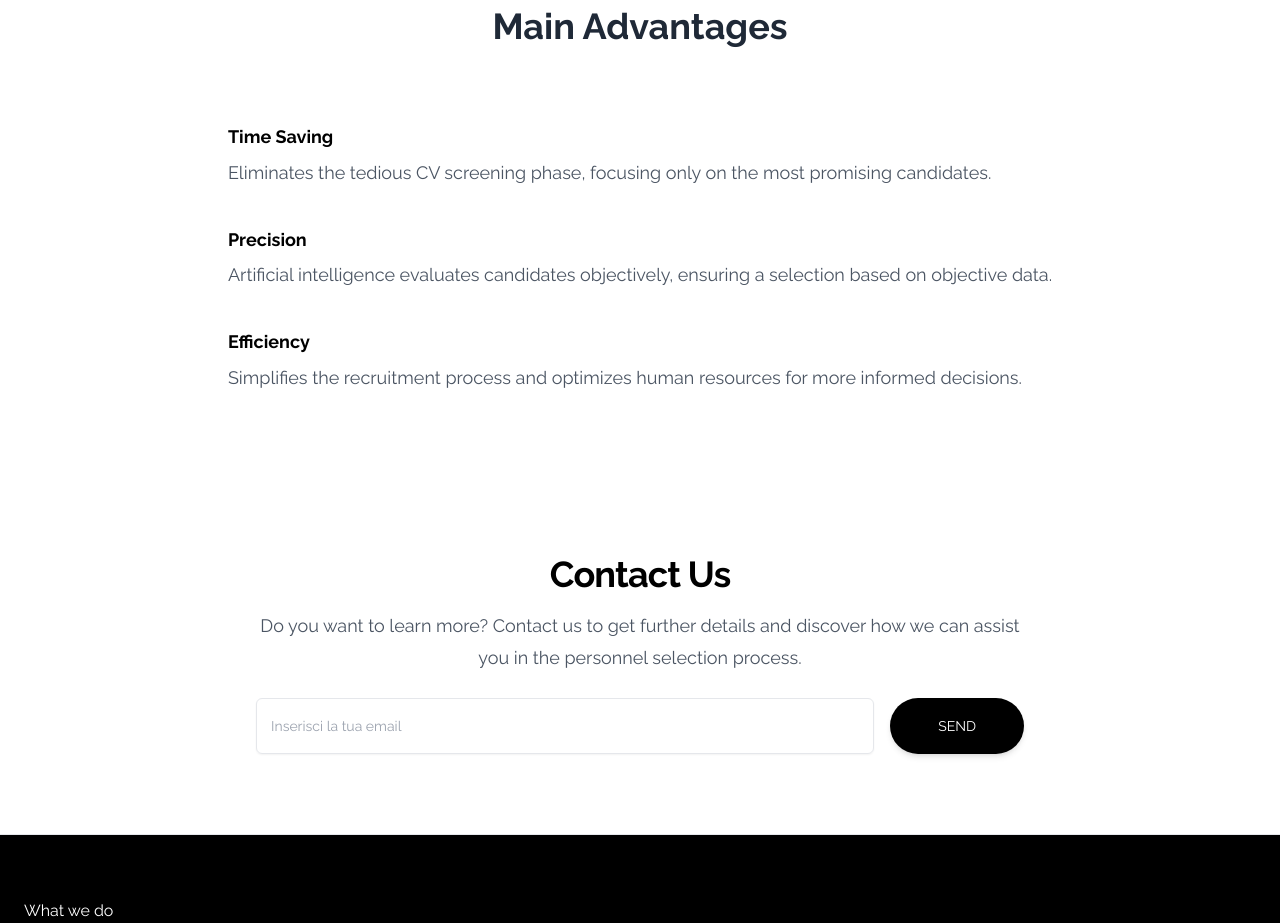
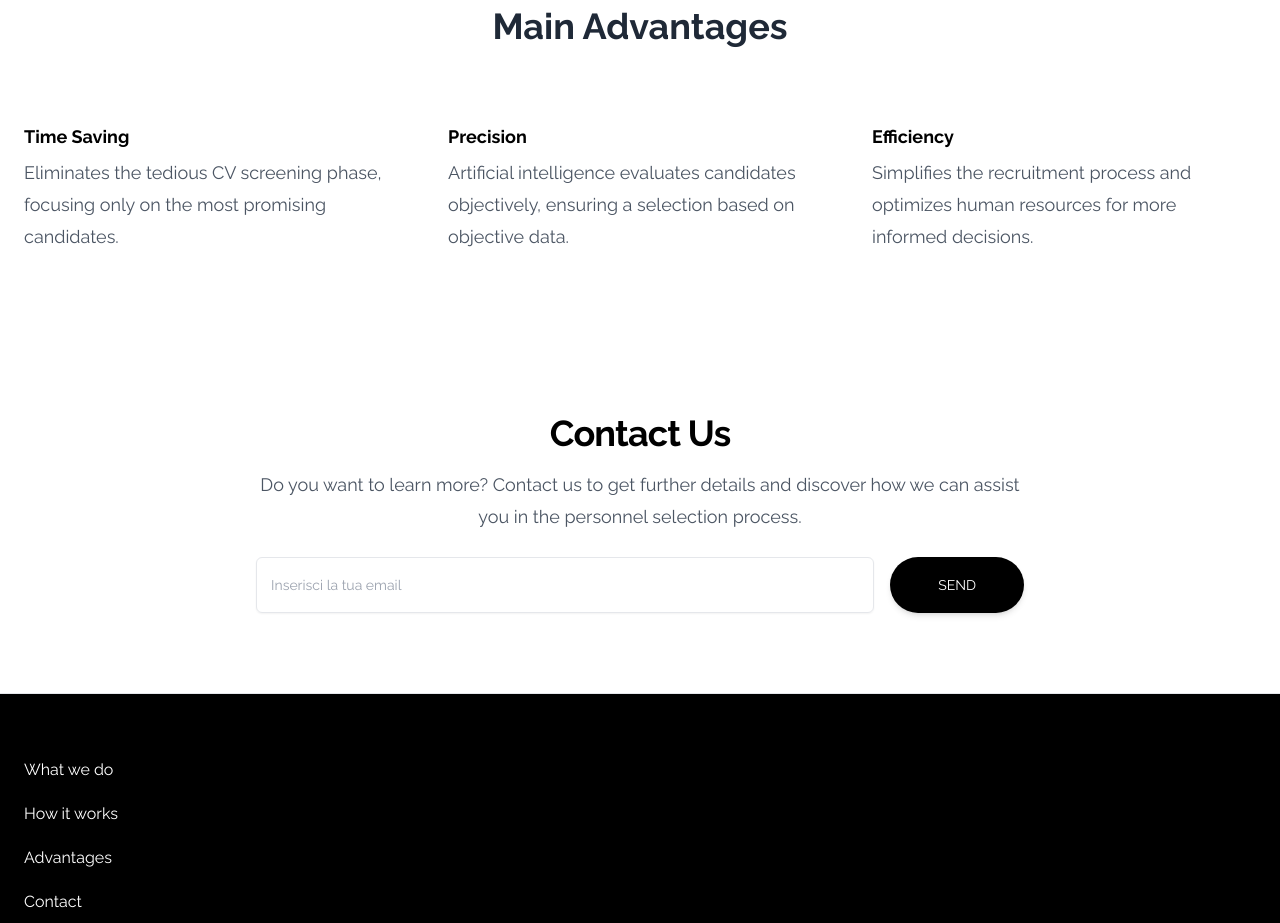
Before and after one commit to ferrefabio1987/connect-hire, a Next.js app: page /en in a window 1280 px wide. Shown: the part 2020-2943 px from the top of the page. Built offline with nearby package versions, Linux system fonts and the light colour scheme.

Commit message:
fix grid cols

```diff
--- a/src/components/feature.tsx
+++ b/src/components/feature.tsx
@@ -1,6 +1,7 @@
 import React from 'react'
 import { Feature } from '../types/feature'
 import { FadeIn } from './effects/fade-in'
+import { cn } from '@/lib/utils'
 
 type Props = {
   id: string
@@ -18,7 +19,10 @@ export default function Feature({ id, title, features }: Props) {
           </h1>
         </div>
         <div
-          className={`mt-8 grid justify-center gap-10 focus:outline-none md:grid-cols-${features.length} lg:mt-20`}
+          className={cn(
+            'mt-8 grid justify-center gap-10 focus:outline-none md:grid-cols-3 lg:mt-20',
+            `md:grid-cols-${features.length}`
+          )}
         >
           {features.map((item, index) => (
             <FadeIn key={index} className="flex w-full flex-col focus:outline-none">
--- a/src/components/header.tsx
+++ b/src/components/header.tsx
@@ -11,7 +11,7 @@ export default function Header({ links }: Props) {
   return (
     <div className="fixed z-50 flex h-20 w-full items-center justify-between bg-white px-[5%]">
       <LocalizedClientLink href={'/'}>
-        <Image alt="ConnectHire" src="/logo.png" width={200} priority height={42} />
+        <Image alt="ConnectHire" src="/logo.png" width={200} priority quality={100} height={42} />
       </LocalizedClientLink>
       <ul className="hidden gap-x-10 lg:flex">
         {links.map((item, index) => (
```
